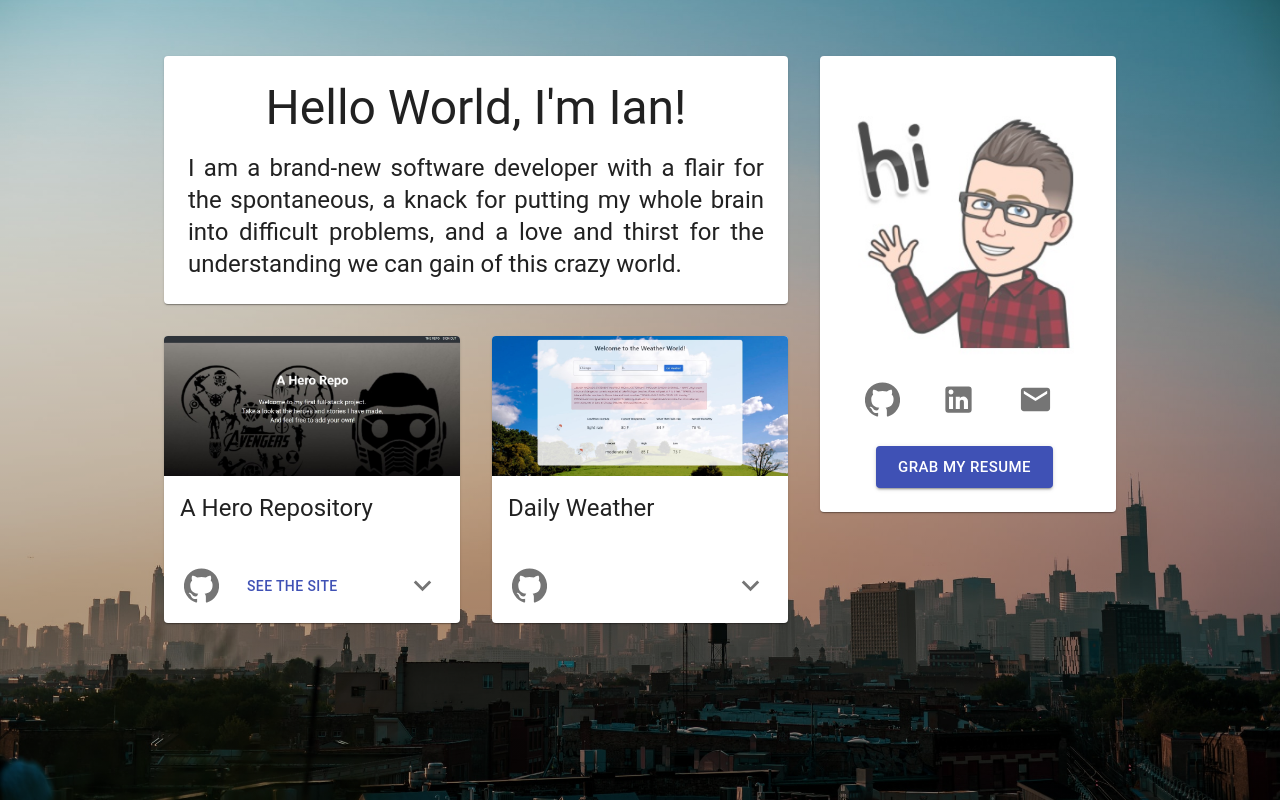
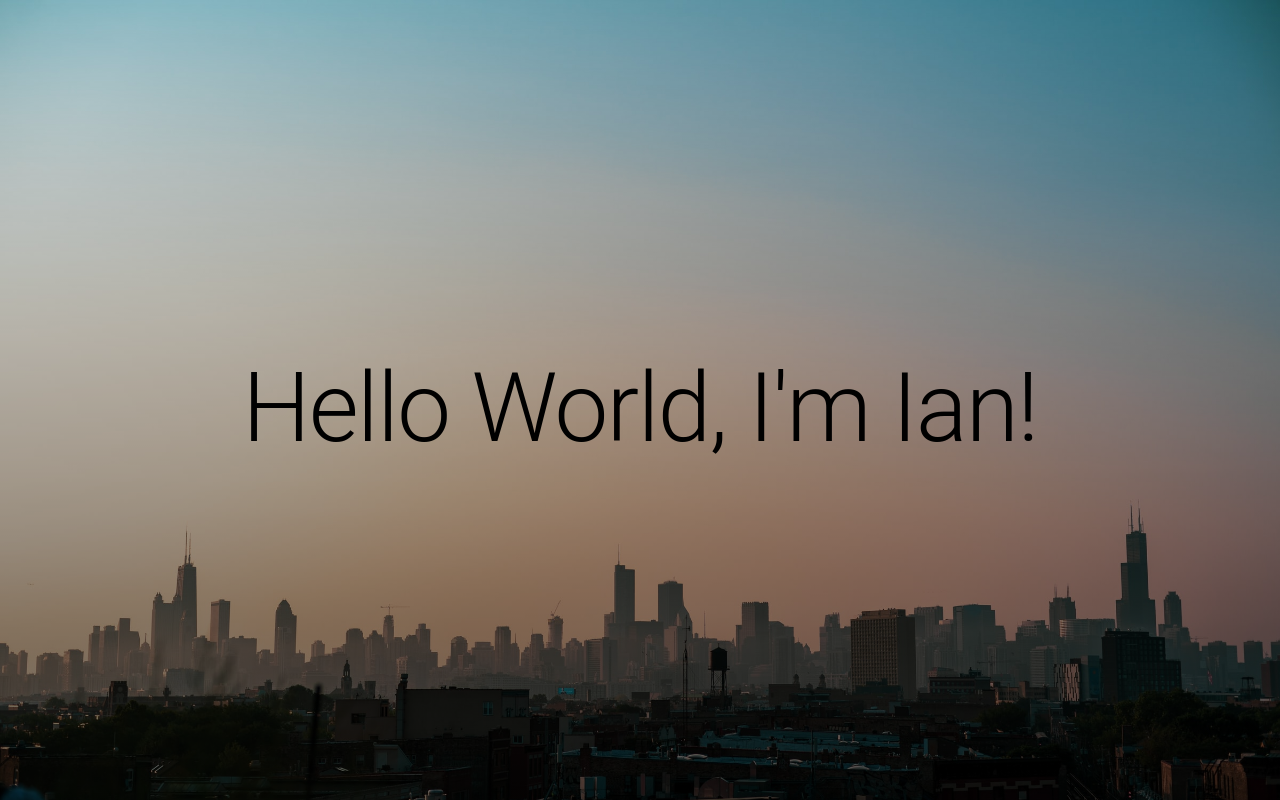
Before and after one commit to LifeTruther/ReactPortfolioWebsite, a React (Create React App) app: page / in a window 1280 px wide. Built offline with nearby package versions, Linux system fonts and the light colour scheme.

Commit message:
snap-scroll thru sections

```diff
--- a/public/index.html
+++ b/public/index.html
@@ -24,7 +24,7 @@
       work correctly both with client-side routing and a non-root public URL.
       Learn how to configure a non-root public URL by running `npm run build`.
     -->
-    <title>React App</title>
+    <title>Ian Walker</title>
   </head>
   <body>
     <noscript>You need to enable JavaScript to run this app.</noscript>
--- /dev/null
+++ b/src/components/Home/Home.css
@@ -0,0 +1,35 @@
+.root{
+    flex-grow: 1;
+    padding: 0;
+    margin: 0;
+    background-image: linear-gradient(rgba(0, 0, 0, 0.0), rgba(0, 0, 0, 0.6)), url(../assets/images/chibg.jpg);
+    background-size: cover;
+    width: 100vw;
+    height: 100vh;
+    background-position: top center;
+    background-repeat: no-repeat;
+    background-attachment: fixed;
+    scroll-snap-type: y mandatory;
+    scroll-snap-type: mandatory;
+    overflow-y: scroll;
+    scroll-behavior: smooth
+}
+
+.main {
+    position: relative;
+    width: 80%;
+    max-width: 1000px;
+    min-width: 600px;
+    margin-left: auto;
+    margin-right: auto;
+    padding: 0.5rem;
+    height: 100vh;
+    scroll-snap-align: start;
+    display: flex;
+    flex-direction: column;
+    justify-content: center;
+}
+
+#about, #projects{
+    padding-top: 6rem;
+}
--- a/src/components/Home/Home.tsx
+++ b/src/components/Home/Home.tsx
@@ -12,6 +12,7 @@ import IconButton from '@material-ui/core/IconButton';
 import Paper from '@material-ui/core/Paper';
 import Grid from '@material-ui/core/Grid';
 import Typography from '@material-ui/core/Typography';
+import './Home.css';
 
 import ExpandMoreIcon from '@material-ui/icons/ExpandMore';
 import GitHubIcon from '@material-ui/icons/GitHub';
@@ -27,35 +28,17 @@ import weatherCard from '../assets/images/weatherCard2.jpg';
 
 const useStyles = makeStyles((theme:Theme) =>
     createStyles({
-        root:{
-            flexGrow: 1,
-            padding: '0',
-            margin: '0',
-            backgroundImage: `linear-gradient(rgba(0, 0, 0, 0.0), rgba(0, 0, 0, 0.4)), url(${backGround});`,
-            width: '100%',
-            height: '100%',
-            backgroundSize: 'cover',
-            backgroundRepeat: 'no-repeat',
-            backgroundPosition: 'center',
-            position: 'absolute',
-        },
-        main: {
-            width: '80%',
-            maxWidth: '1000px',
-            marginLeft: 'auto',
-            marginRight: 'auto',
-            marginTop: '2rem',
-            padding: '0.5rem',
-            borderRadius: '4px',
-        },
+
         sideBarPic: {
             width: '100%',
             opacity: '0.7',
             borderRadius: '3px'
         },
         paper: {
-            margin: '1rem',
+            marginRight: '1rem',
+            marginBottom: 'auto',
             padding: '1.5rem',
+            opacity: '0.8'
         },
         cardS: {
             margin: '1rem',
@@ -83,6 +66,8 @@ interface Props{
 export const Home = ( props:Props) => {
     const classes = useStyles();
 
+
+
     const [expanded1, setExpanded1] = React.useState(false);
     const handleExpandClick1 = () => {
         setExpanded1(!expanded1);
@@ -94,16 +79,45 @@ export const Home = ( props:Props) => {
     };
 
     return (
-        <div className={classes.root}>
-            <Grid container spacing={0} className={classes.main} direction="row" justifyContent="flex-start" alignItems="flex-start">
-                <Grid container item xs={8} spacing={0}>
-                    <Grid item xs={12}>
-                        <Paper className={classes.paper}>
-                            <Typography variant="h3" style={{marginBottom: '1rem', textAlign: 'center'}}>Hello World, I'm Ian!</Typography>
-                            <Typography variant="h5" style={{textAlign: 'justify'}}>I am a brand-new software developer with a flair for the spontaneous, a knack for putting my whole brain into difficult problems, and a love and thirst for the understanding we can gain of this crazy world.</Typography>
-                        </Paper>
+        <div className="root">
+
+                <div className="main" id="header">
+                    <Typography variant="h1" style={{textAlign: 'center', margin:'auto'}}>Hello World, I'm Ian!</Typography>
+                </div>
+
+                <div className="main" id="about">
+                    <Typography variant="h2" style={{marginBottom: '1.0rem'}}>About Me</Typography>
+                    <Grid container item xs={12} spacing={0}>
+                        <Grid container item xs={8} spacing={0}>
+                            <Paper className={classes.paper}>
+                                <Typography variant="h6" style={{textAlign: 'justify', marginTop: '1rem'}}>I am a full-stack software developer with a flair for the spontaneous, a knack for putting my whole brain into difficult problems, and a love and thirst for the understanding we can gain of this crazy universe.</Typography>
+                                <Typography variant="h6" style={{textAlign: 'justify', marginTop: '1rem'}}>My journey started in High School, on an old HP laptop running Slackware, and a friend. My road has gone through research in chemistry, medical school and medical scribing, and contract teaching in Chicago. </Typography>
+                            </Paper>
+                        </Grid>
+
+                        <Grid container item xs={4} spacing={0}>
+                            <Grid item xs={12}>
+                                <Paper className={classes.paper}>
+                                    <img src={bitpic} className={classes.sideBarPic}></img>
+
+                                        <IconButton aria-label="Go to Github" href="https://github.com/LifeTruther" target="_blank">
+                                            <GitHubIcon fontSize="large" style={{margin:'0.55rem'}}/>
+                                        </IconButton>
+                                        <IconButton aria-label="Go to LinkedIn" href="https://www.linkedin.com/in/ian-walker-849bb1170/" target="_blank">
+                                            <LinkedInIcon fontSize="large" style={{margin:'0.55rem'}}/>
+                                        </IconButton>
+                                        <IconButton aria-label="Email me" href="mailto:walkerian7@gmail.com" target="_blank">
+                                            <EmailIcon fontSize="large" style={{margin:'0.55rem'}}/>
+                                        </IconButton>
+                                </Paper>
+                            </Grid>
+                        </Grid>
                     </Grid>
-                    <Grid container item xs={12}>
+                </div>
+
+                <div className="main" id="projects">
+                    <Typography variant="h2" style={{marginBottom: '1.0rem'}}>My Projects</Typography>
+                    <Grid container item xs={12} spacing={0} style={{marginBottom: '10rem'}} direction="row" justifyContent="flex-start" alignItems="flex-start">
                         <Grid item xs={6}>
                             <Card className={classes.cardS}>
                                 <CardActionArea
@@ -177,6 +191,9 @@ export const Home = ( props:Props) => {
                                     <IconButton aria-label="Go to Github" href="https://github.com/LifeTruther/CTW6-Weather-Project" target="_blank">
                                         <GitHubIcon fontSize="large" />
                                     </IconButton>
+                                    <Button variant="text" color="primary" href="https://lifetruther.github.io/CTW6-Weather-Project/" target="_blank">
+                                        See the Site
+                                    </Button>
 
                                     <IconButton
                                         className={clsx(classes.expand, {
@@ -203,27 +220,8 @@ export const Home = ( props:Props) => {
                             </Card>
                         </Grid>
                     </Grid>
-                </Grid>
-                <Grid container item xs={4} spacing={0}>
-                    <Grid item xs={12}>
-                        <Paper className={classes.paper}>
-                            <img src={bitpic} className={classes.sideBarPic}></img>
+                </div>
 
-                                <IconButton aria-label="Go to Github" href="https://github.com/LifeTruther" target="_blank">
-                                    <GitHubIcon fontSize="large" style={{margin:'0.55rem'}}/>
-                                </IconButton>
-                                <IconButton aria-label="Go to LinkedIn" href="https://www.linkedin.com/in/ian-walker-849bb1170/" target="_blank">
-                                    <LinkedInIcon fontSize="large" style={{margin:'0.55rem'}}/>
-                                </IconButton>
-                                <IconButton aria-label="Email me" href="mailto:walkerian7@gmail.com">
-                                    <EmailIcon fontSize="large" style={{margin:'0.55rem'}}/>
-                                </IconButton>
-                                <Button variant="contained" size="large" color="primary" href="https://drive.google.com/file/d/1TRHH4g-vMPhz1xoxMfywS02VO4SVX_uI/view?usp=sharing" target="_blank" style={{marginRight:'2rem', marginLeft:'2rem', marginTop:'0.5rem'}}>Grab My Resume</Button>
-
-                        </Paper>
-                    </Grid>
-                </Grid>
-            </Grid>
         </div>
     )
 }
```
